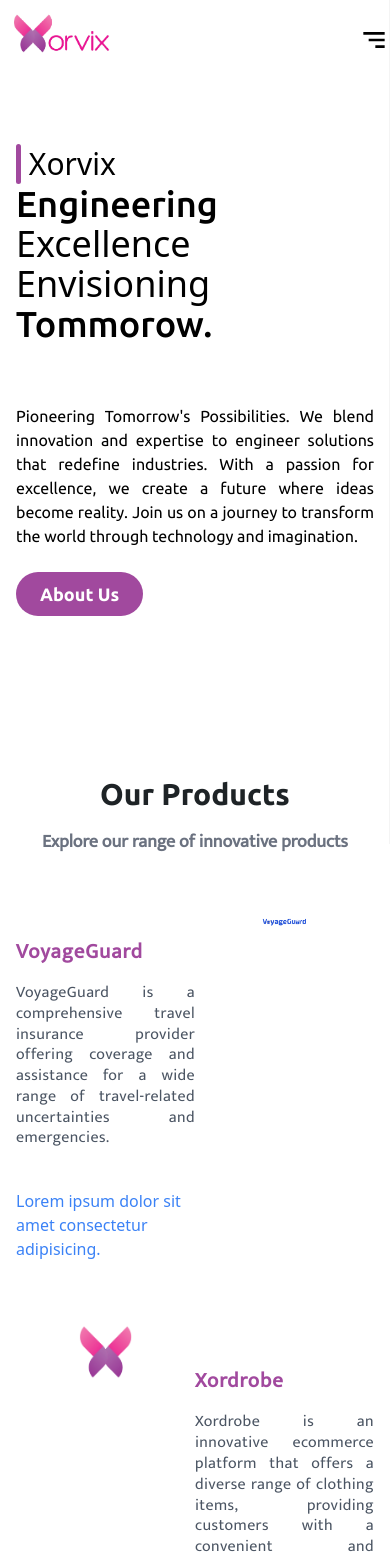
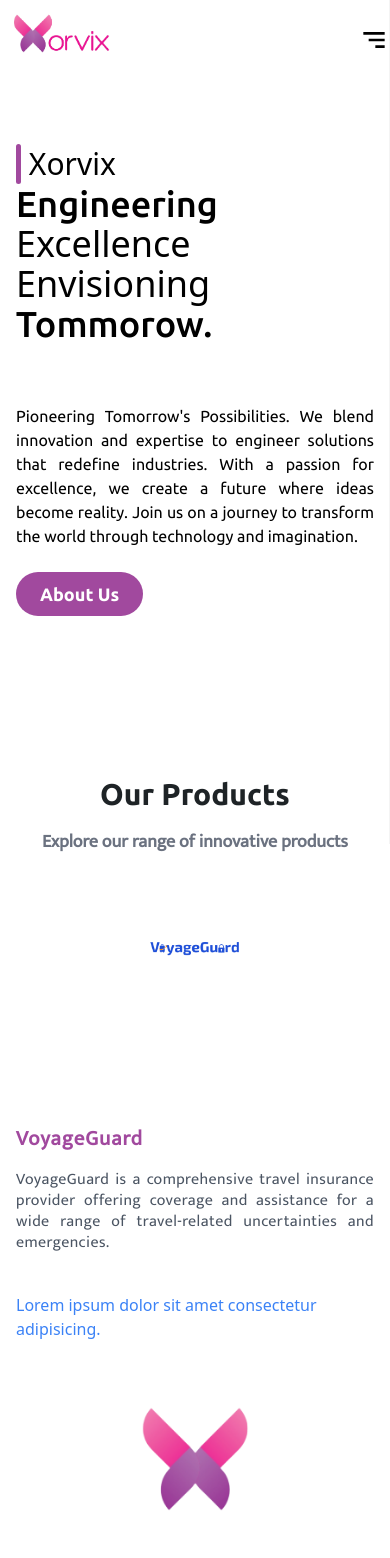
Before and after one commit to Anmol-dev45/xorox, a React (Vite) app: page / in a window 390 px wide. Shown: the top 1558 px of the page. Built offline with nearby package versions, Linux system fonts and the light colour scheme; a web font is replaced by a local one.

Commit message:
About section made

```diff
--- a/src/components/Producct.jsx
+++ b/src/components/Producct.jsx
@@ -10,7 +10,7 @@ const Producct = () => {
                     {
                         PRODUCT && (
                             PRODUCT.map(item => (
-                                <div key={item.name} className='flex flex-col even:flex-row  odd:flex-row-reverse items-start justify-center md:items-center gap-y-10 ' >
+                                <div key={item.name} className='flex flex-col even:md:flex-row  odd:md:flex-row-reverse items-start justify-center md:items-center gap-y-[80px] ' >
                                     <div className='flex-1'>
                                         <img src={item.path} alt={`image of ${item.name}`} className='max-w-[30%] mx-auto' />
                                     </div>
```
